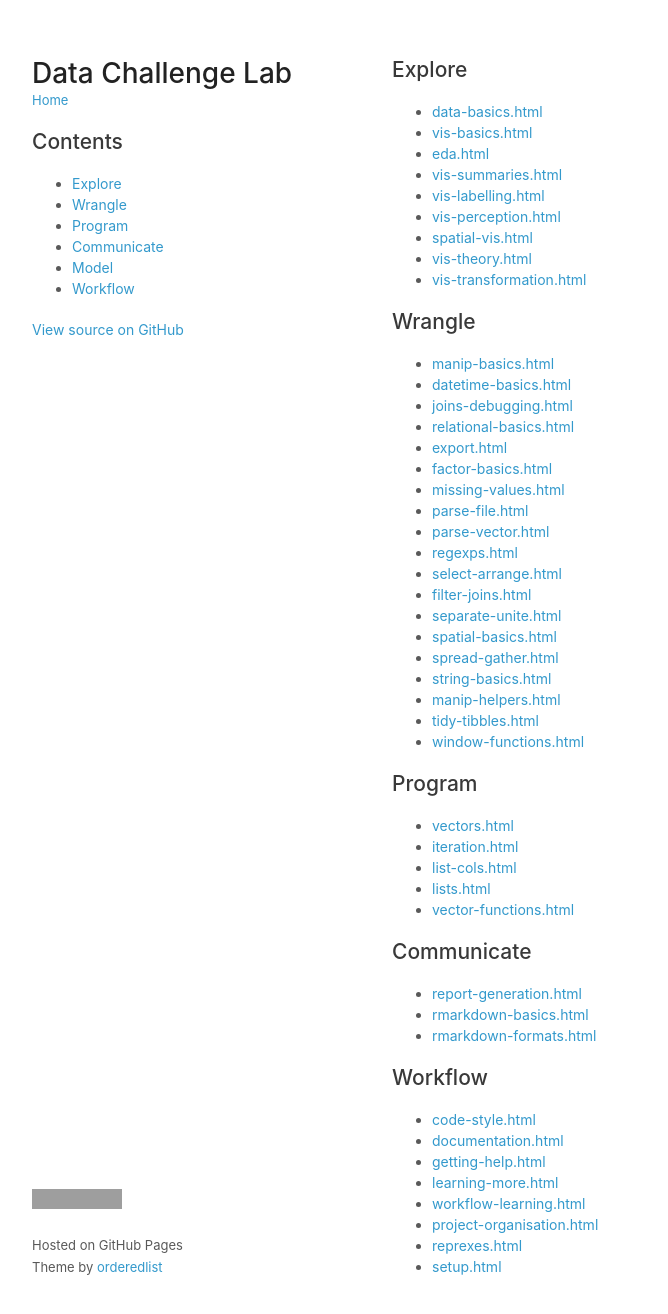
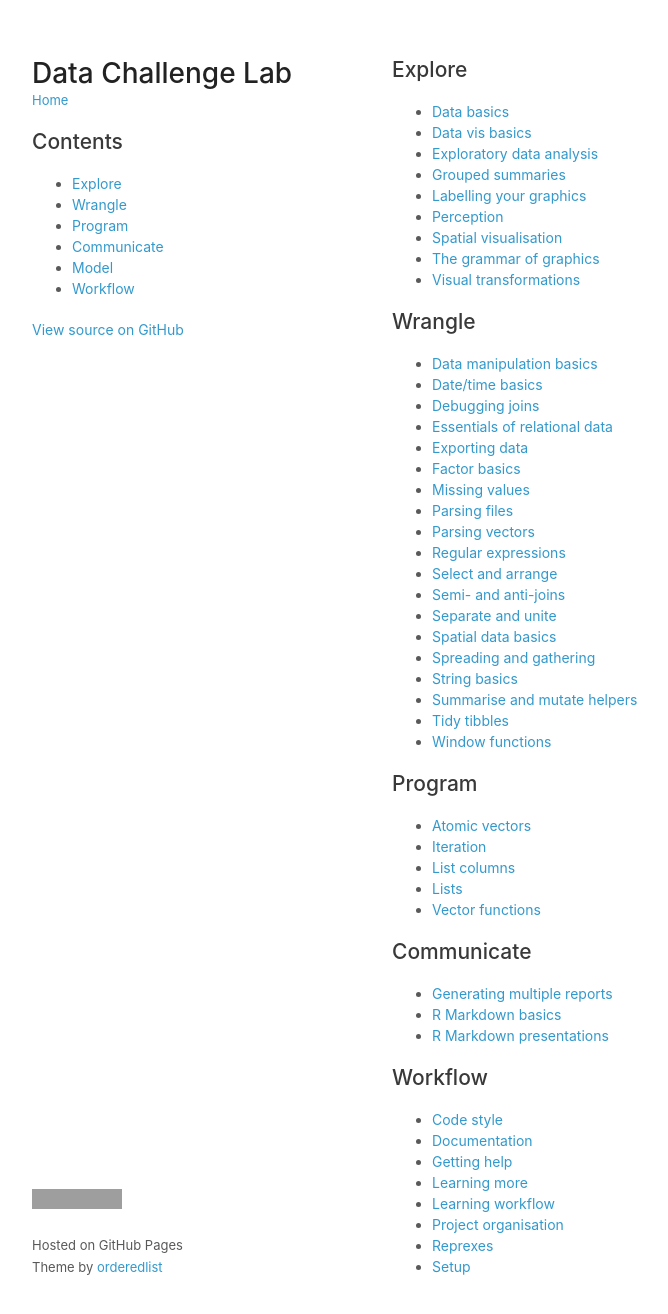
Before and after one commit to dcl-2017-04/curriculum, a Jekyll site: the page built from docs/index.md, in a window 1280 px wide and 1347 px high. Shown: the top 1314 px of the window, without its empty margins (178-846 px from the left). Built offline with Jekyll 4.4.1, drawn with Linux system fonts in a browser that asks for light colours; our own code applies the rules of GitHub Pages for plain Markdown files; a script that is not in the unit is left out; grey boxes are pictures that could not be loaded.

Commit message:
Correct md links

```diff
--- a/docs/index.md
+++ b/docs/index.md
@@ -3,59 +3,59 @@ title: Syllabus
 ---
 ## Explore {#explore}
 
-* [data-basics.html](Data basics)
-* [vis-basics.html](Data vis basics)
-* [eda.html](Exploratory data analysis)
-* [vis-summaries.html](Grouped summaries)
-* [vis-labelling.html](Labelling your graphics)
-* [vis-perception.html](Perception)
-* [spatial-vis.html](Spatial visualisation)
-* [vis-theory.html](The grammar of graphics)
-* [vis-transformation.html](Visual transformations)
+* [Data basics](data-basics.html)
+* [Data vis basics](vis-basics.html)
+* [Exploratory data analysis](eda.html)
+* [Grouped summaries](vis-summaries.html)
+* [Labelling your graphics](vis-labelling.html)
+* [Perception](vis-perception.html)
+* [Spatial visualisation](spatial-vis.html)
+* [The grammar of graphics](vis-theory.html)
+* [Visual transformations](vis-transformation.html)
 
 ## Wrangle {#wrangle}
 
-* [manip-basics.html](Data manipulation basics)
-* [datetime-basics.html](Date/time basics)
-* [joins-debugging.html](Debugging joins)
-* [relational-basics.html](Essentials of relational data)
-* [export.html](Exporting data)
-* [factor-basics.html](Factor basics)
-* [missing-values.html](Missing values)
-* [parse-file.html](Parsing files)
-* [parse-vector.html](Parsing vectors)
-* [regexps.html](Regular expressions)
-* [select-arrange.html](Select and arrange)
-* [filter-joins.html](Semi- and anti-joins)
-* [separate-unite.html](Separate and unite)
-* [spatial-basics.html](Spatial data basics)
-* [spread-gather.html](Spreading and gathering)
-* [string-basics.html](String basics)
-* [manip-helpers.html](Summarise and mutate helpers)
-* [tidy-tibbles.html](Tidy tibbles)
-* [window-functions.html](Window functions)
+* [Data manipulation basics](manip-basics.html)
+* [Date/time basics](datetime-basics.html)
+* [Debugging joins](joins-debugging.html)
+* [Essentials of relational data](relational-basics.html)
+* [Exporting data](export.html)
+* [Factor basics](factor-basics.html)
+* [Missing values](missing-values.html)
+* [Parsing files](parse-file.html)
+* [Parsing vectors](parse-vector.html)
+* [Regular expressions](regexps.html)
+* [Select and arrange](select-arrange.html)
+* [Semi- and anti-joins](filter-joins.html)
+* [Separate and unite](separate-unite.html)
+* [Spatial data basics](spatial-basics.html)
+* [Spreading and gathering](spread-gather.html)
+* [String basics](string-basics.html)
+* [Summarise and mutate helpers](manip-helpers.html)
+* [Tidy tibbles](tidy-tibbles.html)
+* [Window functions](window-functions.html)
 
 ## Program {#program}
 
-* [vectors.html](Atomic vectors)
-* [iteration.html](Iteration)
-* [list-cols.html](List columns)
-* [lists.html](Lists)
-* [vector-functions.html](Vector functions)
+* [Atomic vectors](vectors.html)
+* [Iteration](iteration.html)
+* [List columns](list-cols.html)
+* [Lists](lists.html)
+* [Vector functions](vector-functions.html)
 
 ## Communicate {#communicate}
 
-* [report-generation.html](Generating multiple reports)
-* [rmarkdown-basics.html](R Markdown basics)
-* [rmarkdown-formats.html](R Markdown presentations)
+* [Generating multiple reports](report-generation.html)
+* [R Markdown basics](rmarkdown-basics.html)
+* [R Markdown presentations](rmarkdown-formats.html)
 
 ## Workflow {#workflow}
 
-* [code-style.html](Code style)
-* [documentation.html](Documentation)
-* [getting-help.html](Getting help)
-* [learning-more.html](Learning more)
-* [workflow-learning.html](Learning workflow)
-* [project-organisation.html](Project organisation)
-* [reprexes.html](Reprexes)
-* [setup.html](Setup)
+* [Code style](code-style.html)
+* [Documentation](documentation.html)
+* [Getting help](getting-help.html)
+* [Learning more](learning-more.html)
+* [Learning workflow](workflow-learning.html)
+* [Project organisation](project-organisation.html)
+* [Reprexes](reprexes.html)
+* [Setup](setup.html)
```
Also changed, not shown: 1 other file.
